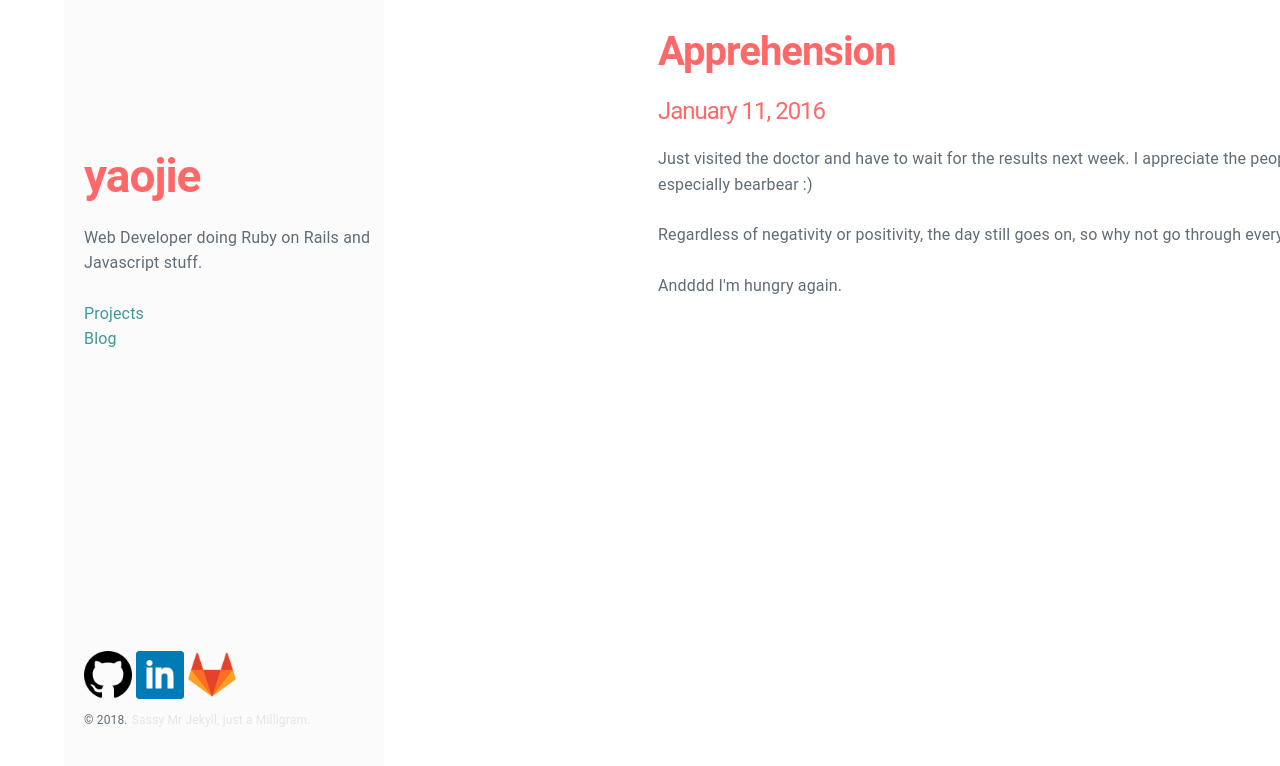
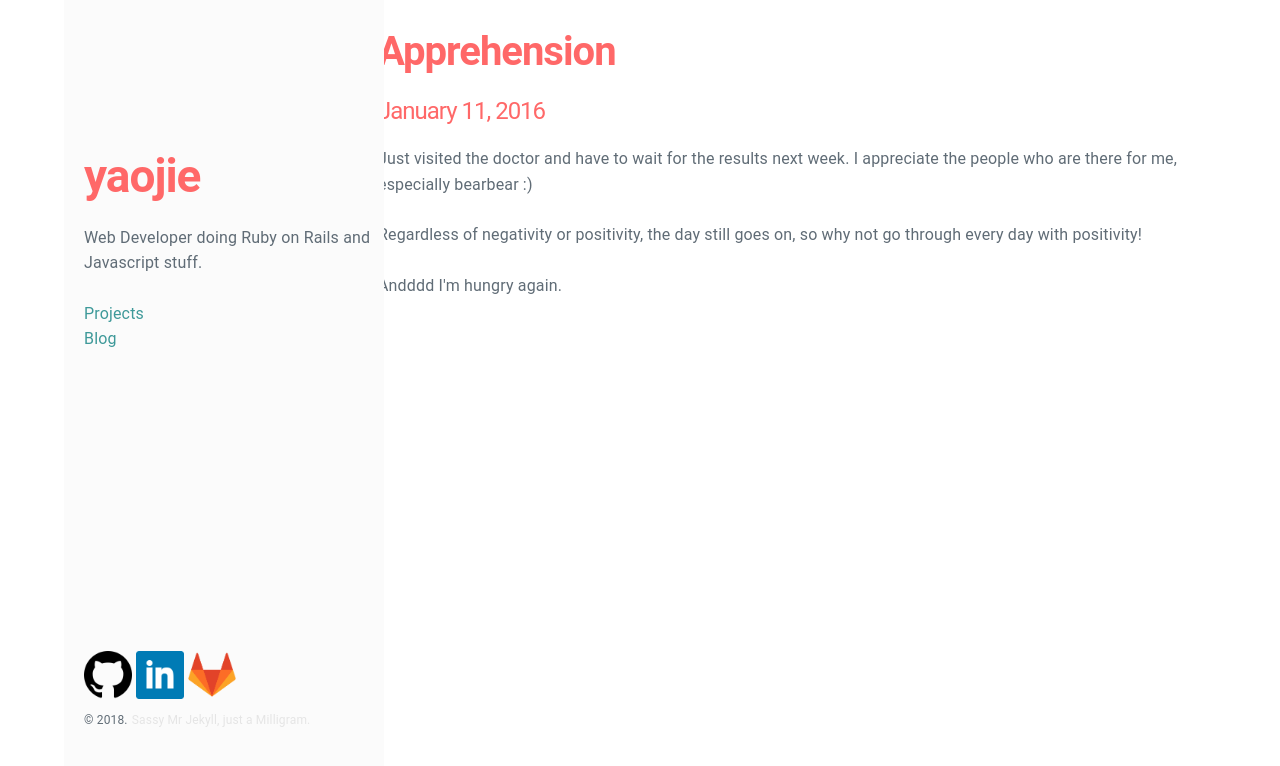
Before and after one commit to causztic/causztic.github.io, a Jekyll site: the page built from _posts/2016-01-11-apprehension.html, in a window 1280 px wide. Shown: the top 766 px of the page. Built offline with Jekyll 4.4.1, drawn with Linux system fonts in a browser that asks for light colours.

Commit message:
fix post layout on mobile

```diff
--- a/_layouts/post.html
+++ b/_layouts/post.html
@@ -5,11 +5,12 @@
 <body>
   <div class="container">
     <div class="row">
-      <aside class="menu column column-25">
+      {% include mobile_navigation.html %}
+      <aside class="menu column">
         {% include navigation.html %}
         {% include footer.html %}
       </aside>
-      <div class="content column column-75 column-offset-25">
+      <div class="content column">
         <article class="post">
           <header>
             <h1 class={% if page.title == '' %}untitled{% endif %}>{{ page.title }}</h1>
```
